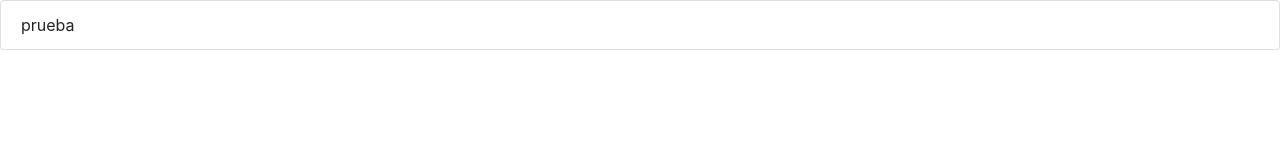
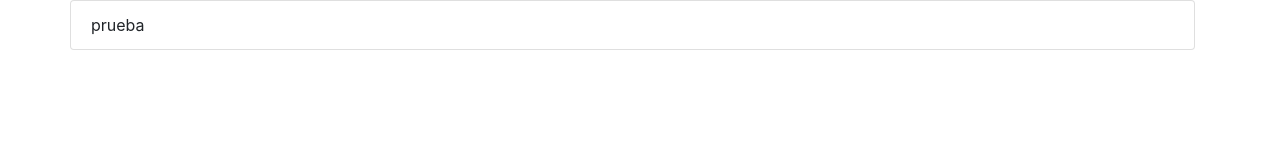
Before and after one commit to cabedux/gestor-tareas, an Angular app: page / in a window 1280 px wide. Shown: the top 160 px of the page. Built offline with nearby package versions, Linux system fonts and the light colour scheme.

Commit message:
changed template task-list and app

```diff
--- a/src/app/app.component.html
+++ b/src/app/app.component.html
@@ -1 +1,3 @@
-<app-task-list [tasks]="tasks"></app-task-list>
+<div class="container">
+  <app-task-list [tasks]="tasks"></app-task-list>
+</div>
--- a/src/app/components/task-list/task-list.component.html
+++ b/src/app/components/task-list/task-list.component.html
@@ -1,3 +1,7 @@
-<ul class="list-group">
-    <li *ngFor="let item of tasks" class="list-group-item">{{item.description}}</li>
-  </ul>
+<div class="row">
+    <ul class="col-12 list-group">
+        <li *ngFor="let item of tasks" class="list-group-item">
+            {{item.description}}
+        </li>
+    </ul>
+</div>
```
